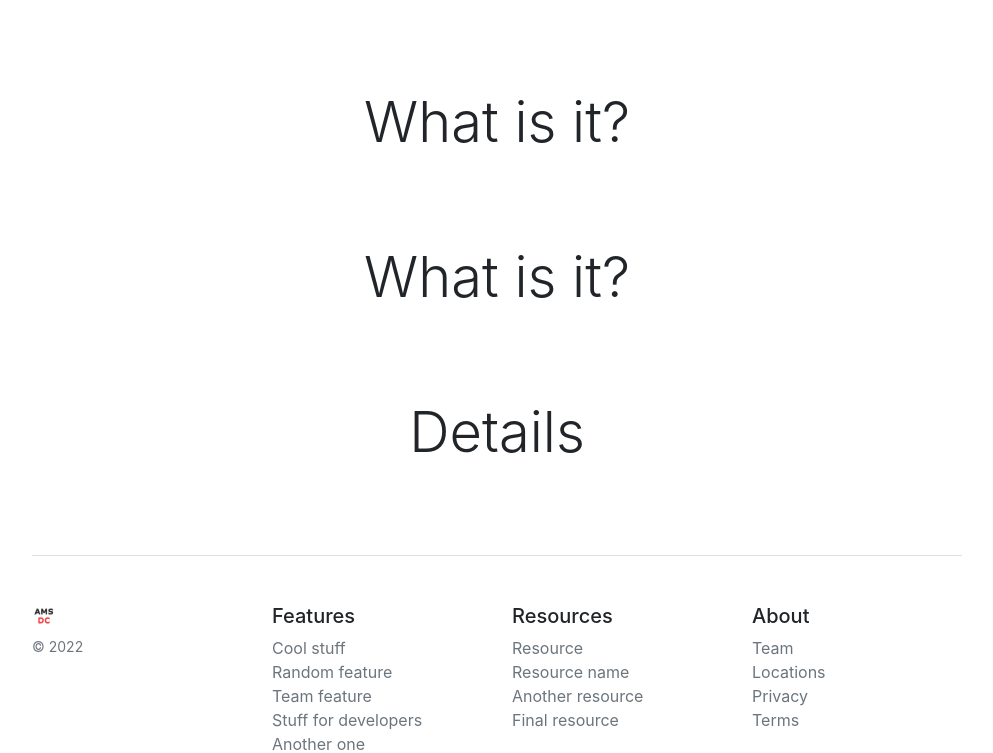
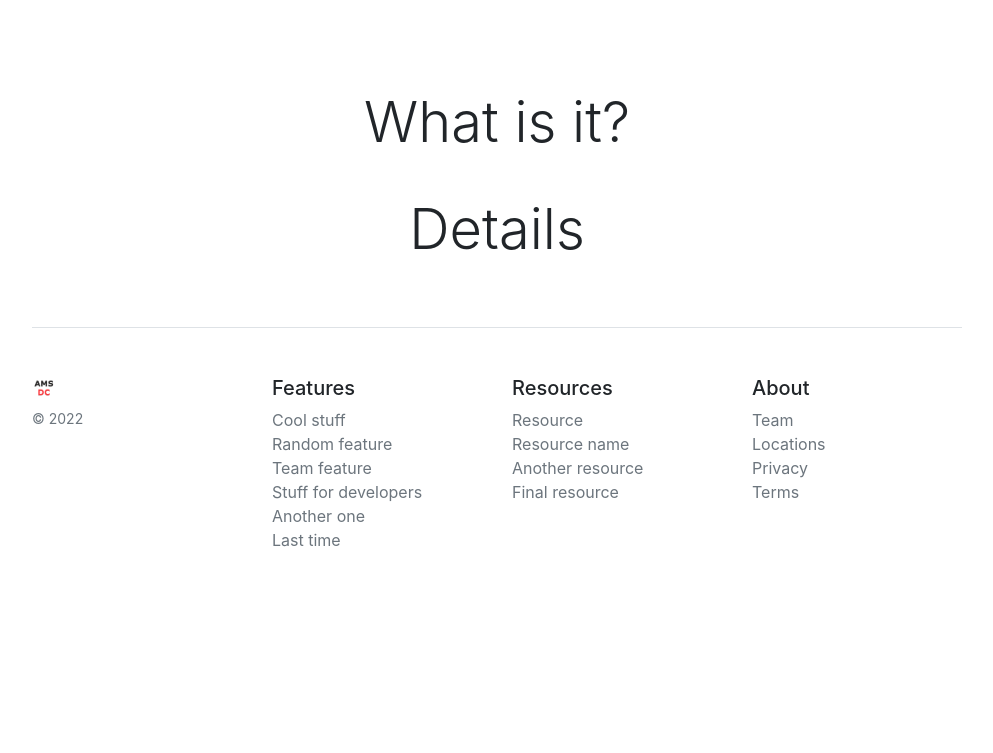
Before and after one commit to advaithm582/WaterConservation-Flask, a Python web app: template app/templates/amsdcapps/softdetails.html in a window 1280 px wide. Shown: the part 731-1484 px from the top of the page, without its empty margins (143-1136 px from the left). After the commit the page ends 1278 px from the top, so only its background shows below. Run offline with Jinja, Linux system fonts and the light colour scheme; the template is opened without the code that fills it, so the values that code supplies are empty; some libraries are stand-ins or nearby versions.

Commit message:
Update softdetails.html

```diff
--- a/app/templates/amsdcapps/softdetails.html
+++ b/app/templates/amsdcapps/softdetails.html
@@ -93,15 +93,10 @@
         <p class="lead">{{ data.shortdesc }}</p>
     </div>
 
-    <div class="pricing-header px-3 py-3 pt-md-5 pb-md-4 mx-auto text-center">
-        <h1 class="display-4">What is it?</h1>
-        <p class="lead">{{ data.shortdesc }}</p>
-    </div>
-
-    <div class="pricing-header px-3 py-3 pt-md-5 pb-md-4 mx-auto text-center">
+    {# <div class="pricing-header px-3 py-3 pt-md-5 pb-md-4 mx-auto text-center">
         <h1 class="display-4">Details</h1>
         <p class="lead">{{ ldhtm | safe}}</p>
-    </div>
+    </div> #}
 
     {# <div class="pricing-header px-3 py-3 pt-md-5 pb-md-4 mx-auto text-center">
         <h1 class="display-4">Pricing</h1>
@@ -109,6 +104,12 @@
     </div> #}
 
     <div class="container">
+        <div class="row">
+            <div class="col-md-12">
+                <h1 class="display-4 text-center">Details</h1>
+                <p class="lead">{{ ldhtm | safe}}</p>
+            </div>
+        </div>
         <!--<div class="card-deck mb-3 text-center">
             <div class="card mb-4 box-shadow">
                 <div class="card-header">
```
